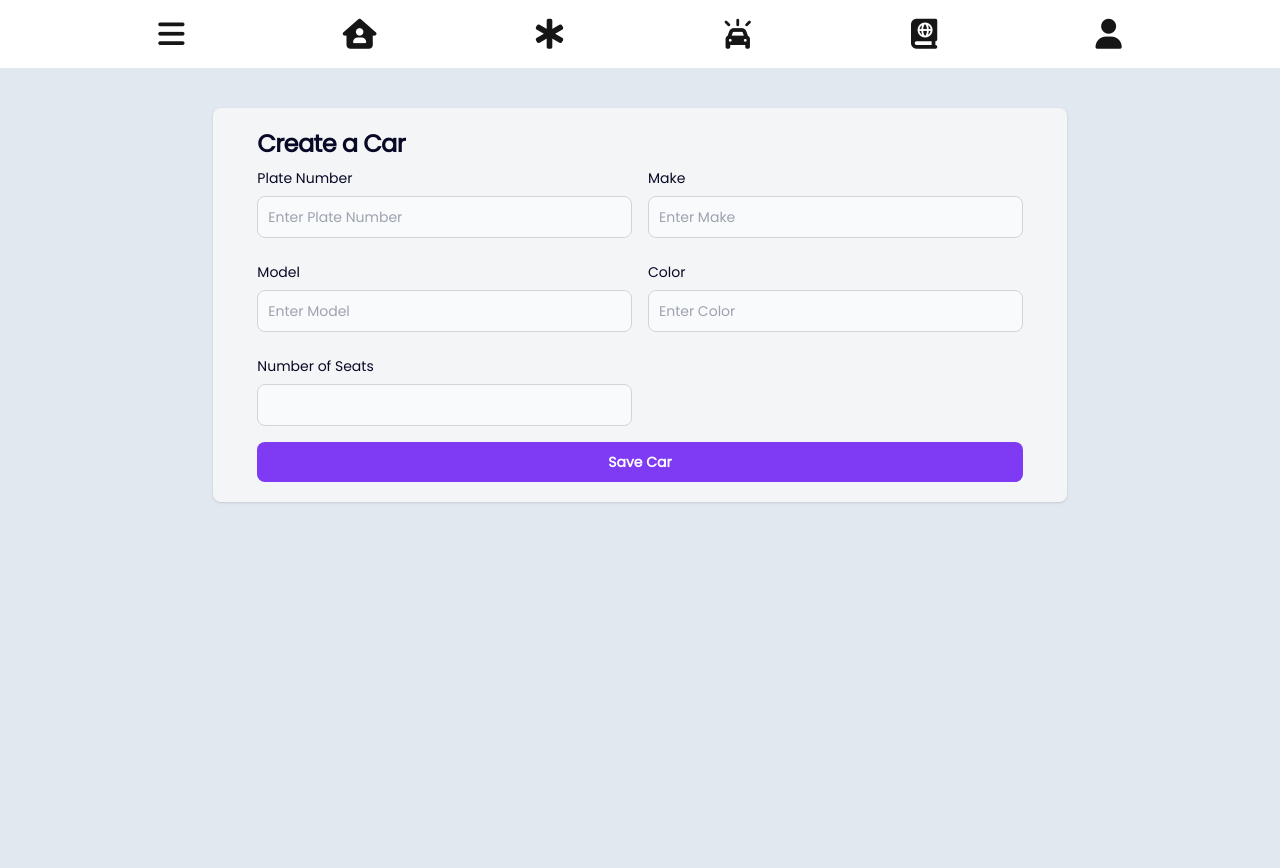
After one commit to salimelliye/dbproject, a Django app: page /createCar/ in a window 1280 px wide. The commit adds this page. Run offline with Django 4.2, Linux system fonts and the light colour scheme; style sheets or scripts are compiled from the project's sources.

Commit message:
Added createCar + linked across templates and db

```diff
--- a/dbproject/core/models.py
+++ b/dbproject/core/models.py
@@ -63,7 +63,7 @@ class Trip(models.Model):
 
 
 class Vehicle(models.Model):
-    plateNb = models.AutoField( blank=True, primary_key=True)
+    plateNb = models.CharField(max_length=500, blank=True, primary_key=True)
     userID = models.ForeignKey(Person, on_delete=models.CASCADE)
     model = models.CharField(max_length=255)
     make = models.CharField(max_length=255)
--- a/dbproject/core/templates/core.html
+++ b/dbproject/core/templates/core.html
@@ -47,6 +47,7 @@
         {%block profile_content%}{%endblock%}
         {%block createbranch_content%}{%endblock%}
         {%block tripdetails_content%}{%endblock%}
+        {%block createcar_content%}{%endblock%}
 
     </section>
 
--- /dev/null
+++ b/dbproject/core/templates/createCar.html
@@ -0,0 +1,41 @@
+{% extends 'core.html' %}
+{% block title %}Create Car{%endblock%}
+{% block createcar_content%}
+<section class="bg-slate-200  h-screen w-screen">
+    <div class="flex flex-col items-center justify-center mx-auto w-2/3">
+        <div class="w-full bg-light rounded-lg shadow p-5 mt-10 justify-center">
+            <div class="px-6">
+                <h1 class="text-xl font-bold leading-tight tracking-tight md:text-2xl color-primary">
+                    Create a Car
+                </h1>
+                <form class="grid grid-cols-2 gap-4" action="{% url 'createCar' %}" method="POST" enctype="multipart/form-data">
+                    {% csrf_token %}
+                    <div>
+                        <label for="plateNb" class="block mt-2 mb-2 text-sm font-medium color-primary">Plate Number</label>
+                        <input name="plateNb" type="text" id="plateNb" class="bg-gray-50 border border-gray-300 color-primary sm:text-sm rounded-lg focus:ring-primary-600 focus:border-primary-600 block w-full p-2.5" placeholder="Enter Plate Number" required="">
+                    </div>
+                    <div>
+                        <label for="make" class="block mt-2 mb-2 text-sm font-medium color-primary">Make</label>
+                        <input name="make" type="text" id="make" class="bg-gray-50 border border-gray-300 color-primary sm:text-sm rounded-lg focus:ring-primary-600 focus:border-primary-600 block w-full p-2.5" placeholder="Enter Make" required="">
+                    </div>
+                    <div>
+                        <label for="model" class="block mt-2 mb-2 text-sm font-medium color-primary">Model</label>
+                        <input type="text" name="model" id="model" class="bg-gray-50 border border-gray-300 color-primary sm:text-sm rounded-lg focus:ring-primary-600 focus:border-primary-600 block w-full p-2.5" placeholder="Enter Model" required="">
+                    </div>
+                    <div>
+                        <label for="color" class="block mt-2 mb-2 text-sm font-medium color-primary">Color</label>
+                        <input type="text" name="color" id="color" class="bg-gray-50 border border-gray-300 color-primary sm:text-sm rounded-lg focus:ring-primary-600 focus:border-primary-600 block w-full p-2.5" placeholder="Enter Color" required="">
+                    </div>
+                    <div>
+                        <label for="nbSeats" class="block mt-2 mb-2 text-sm font-medium color-primary">Number of Seats</label>
+                        <input type="number" name="nbSeats" id="nbSeats" class="bg-gray-50 border border-gray-300 color-primary sm:text-sm rounded-lg focus:ring-primary-600 focus:border-primary-600 block w-full p-2.5" required="">
+                    </div>
+
+                    <div class="col-span-2 flex space-x-4">
+                        <button type="submit" class="w-full text-white bg-sec font-bold focus:ring-4 focus:outline-none focus:ring-primary-300 rounded-lg text-sm px-5 py-2.5 text-center shadow-hover">Save Car</button>                    </div>
+                </form>
+            </div>
+        </div>
+    </div>
+</section>
+{%endblock%}
--- a/dbproject/core/templates/home.html
+++ b/dbproject/core/templates/home.html
@@ -15,7 +15,7 @@
     <!-- Trips Modules -->
     <div class="bg-purple-400 flex justify-evenly items-center p-4 row-span-1 col-span-1 h-full text-center rounded-2xl">
         <div class="p-4 flex flex-col items-start">
-            <h2 class="text-2xl font-bold mb-2">Trip 1</h2>
+            <h2 class="text-2xl font-bold mb-2">{{request.trip.tripName}}</h2>
             <p class="text-gray-700 mb-2">Date: February 1, 2023</p>
             <p class="text-gray-700 mb-2">Location: Beach, Country</p>
             <a href="#" class="hover:underline">View Details</a>
--- a/dbproject/core/views.py
+++ b/dbproject/core/views.py
@@ -102,8 +102,10 @@ def trip_details(request, *args, **kwargs):
 
 
 def user_profile(request, *args, **kwargs):
+    logged_person = request.user.person
+    my_cars = Vehicle.objects.filter(userID=logged_person).order_by('-plateNb')
     context = {
-
+        "cars": my_cars,
     }
     return render(request, 'profile.html', context)
 
@@ -222,3 +224,23 @@ def create_trip(request):
 
     }
     return render(request, 'createTrip.html', context)
+
+def create_car(request):
+    if request.method == 'POST':
+        plateNb = request.POST.get('plateNb')
+        userID = request.user.person
+        make = request.POST.get('make')
+        model = request.POST.get('model')
+        color = request.POST.get('color')
+        nbSeats = request.POST.get('nbSeats')
+        vehicle = Vehicle.objects.create(
+            plateNb=plateNb,
+            userID = userID,
+            make = make,
+            model = model,
+            color = color,
+            nbSeats = nbSeats
+        )
+        return redirect('userProfile')
+    context = {}
+    return render(request, 'createCar.html', context)
--- a/dbproject/dbproject/urls.py
+++ b/dbproject/dbproject/urls.py
@@ -32,6 +32,7 @@ urlpatterns = [
     path('tripDetails/', views.trip_details, name="tripDetails"),
     path('profile/', views.user_profile, name='userProfile'),
     path('feed/', views.feed, name='feed'),
+    path('createCar/', views.create_car, name='createCar'),
 
     #Authentication
     path('signupuser/', views.save_person, name='signupuser'),
--- a/dbproject/static/dist/output.css
+++ b/dbproject/static/dist/output.css
@@ -37,7 +37,7 @@
 html {
   line-height: 1.5;
   /* 1 */
-  -webkit-text-size-adjust: 100%;
+
   /* 2 */
   -moz-tab-size: 4;
   /* 3 */
```
Also changed, not shown: dbproject/core/templates/profile.html (+13 -3 lines), dbproject/core/migrations/0016_alter_vehicle_platenb.py (added), dbproject/db.sqlite3.
